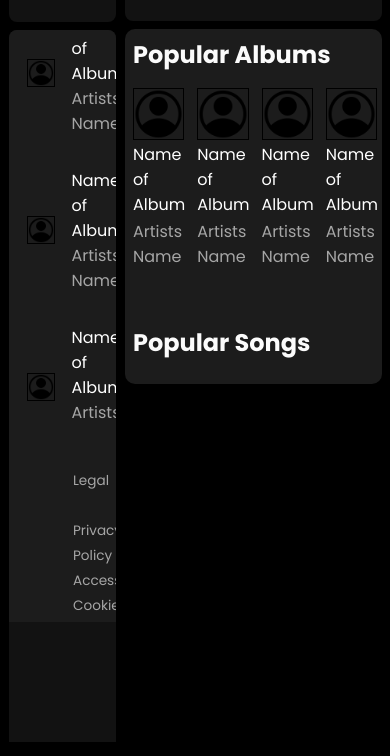
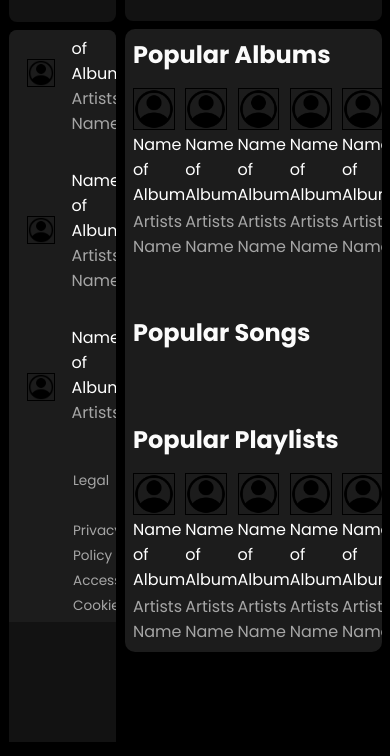
Before and after one commit to Nutan22341/MyMusic, a plain HTML site: page index.html in a window 390 px wide. Shown: the part 88-844 px from the top of the page. Drawn offline with Linux system fonts and the light colour scheme; no server answers.

```diff
--- a/index.html
+++ b/index.html
@@ -120,7 +120,7 @@
         <div class="right-content">
             <div class="right-box">
                 <h2>Popular Albums</h2>
-                <div class="right-cards-container">
+                <div class="right-cards-container" id="right-cards-albums">
                     <div class="right-card">
                         <img src="assets/account.png" alt="img" >
                         <p class="right-card-para1">Name of Album</p>
@@ -145,6 +145,24 @@
                         <p class="right-card-para2">Artists Name</p>
                         <svg data-encore-id="icon" role="img" aria-hidden="true" viewBox="0 0 24 24" class="right-card-play-svg" style="background-color: #1ed760;"  ><path d="m7.05 3.606 13.49 7.788a.7.7 0 0 1 0 1.212L7.05 20.394A.7.7 0 0 1 6 19.788V4.212a.7.7 0 0 1 1.05-.606z"></path></svg>
                     </div>
+                    <div class="right-card">
+                        <img src="assets/account.png" alt="img" >
+                        <p class="right-card-para1">Name of Album</p>
+                        <p class="right-card-para2">Artists Name</p>
+                        <svg data-encore-id="icon" role="img" aria-hidden="true" viewBox="0 0 24 24" class="right-card-play-svg" style="background-color: #1ed760;"  ><path d="m7.05 3.606 13.49 7.788a.7.7 0 0 1 0 1.212L7.05 20.394A.7.7 0 0 1 6 19.788V4.212a.7.7 0 0 1 1.05-.606z"></path></svg>
+                    </div>
+                    <div class="right-card">
+                        <img src="assets/account.png" alt="img" >
+                        <p class="right-card-para1">Name of Album</p>
+                        <p class="right-card-para2">Artists Name</p>
+                        <svg data-encore-id="icon" role="img" aria-hidden="true" viewBox="0 0 24 24" class="right-card-play-svg" style="background-color: #1ed760;"  ><path d="m7.05 3.606 13.49 7.788a.7.7 0 0 1 0 1.212L7.05 20.394A.7.7 0 0 1 6 19.788V4.212a.7.7 0 0 1 1.05-.606z"></path></svg>
+                    </div>
+                    <div class="right-card">
+                        <img src="assets/account.png" alt="img" >
+                        <p class="right-card-para1">Name of Album</p>
+                        <p class="right-card-para2">Artists Name</p>
+                        <svg data-encore-id="icon" role="img" aria-hidden="true" viewBox="0 0 24 24" class="right-card-play-svg" style="background-color: #1ed760;"  ><path d="m7.05 3.606 13.49 7.788a.7.7 0 0 1 0 1.212L7.05 20.394A.7.7 0 0 1 6 19.788V4.212a.7.7 0 0 1 1.05-.606z"></path></svg>
+                    </div>
 
                 </div>
             </div>
@@ -154,6 +172,54 @@
 
                 </div>
             </div>
+            <div class="right-box">
+                <h2>Popular Playlists</h2>
+                <div class="right-cards-container" id="right-cards-albums">
+                    <div class="right-card">
+                        <img src="assets/account.png" alt="img" >
+                        <p class="right-card-para1">Name of Album</p>
+                        <p class="right-card-para2">Artists Name</p>
+                        <svg data-encore-id="icon" role="img" aria-hidden="true" viewBox="0 0 24 24" class="right-card-play-svg" style="background-color: #1ed760;"  ><path d="m7.05 3.606 13.49 7.788a.7.7 0 0 1 0 1.212L7.05 20.394A.7.7 0 0 1 6 19.788V4.212a.7.7 0 0 1 1.05-.606z"></path></svg>
+                    </div>
+                    <div class="right-card">
+                        <img src="assets/account.png" alt="img">
+                        <p class="right-card-para1">Name of Album</p>
+                        <p class="right-card-para2">Artists Name</p>
+                        <svg data-encore-id="icon" role="img" aria-hidden="true" viewBox="0 0 24 24" class="right-card-play-svg" style="background-color: #1ed760;"  ><path d="m7.05 3.606 13.49 7.788a.7.7 0 0 1 0 1.212L7.05 20.394A.7.7 0 0 1 6 19.788V4.212a.7.7 0 0 1 1.05-.606z"></path></svg>
+                    </div>
+                    <div class="right-card">
+                        <img src="assets/account.png" alt="img">
+                        <p class="right-card-para1">Name of Album</p>
+                        <p class="right-card-para2">Artists Name</p>
+                        <svg data-encore-id="icon" role="img" aria-hidden="true" viewBox="0 0 24 24" class="right-card-play-svg" style="background-color: #1ed760;"  ><path d="m7.05 3.606 13.49 7.788a.7.7 0 0 1 0 1.212L7.05 20.394A.7.7 0 0 1 6 19.788V4.212a.7.7 0 0 1 1.05-.606z"></path></svg>
+                    </div>
+                    <div class="right-card">
+                        <img src="assets/account.png" alt="img">
+                        <p class="right-card-para1">Name of Album</p>
+                        <p class="right-card-para2">Artists Name</p>
+                        <svg data-encore-id="icon" role="img" aria-hidden="true" viewBox="0 0 24 24" class="right-card-play-svg" style="background-color: #1ed760;"  ><path d="m7.05 3.606 13.49 7.788a.7.7 0 0 1 0 1.212L7.05 20.394A.7.7 0 0 1 6 19.788V4.212a.7.7 0 0 1 1.05-.606z"></path></svg>
+                    </div>
+                    <div class="right-card">
+                        <img src="assets/account.png" alt="img" >
+                        <p class="right-card-para1">Name of Album</p>
+                        <p class="right-card-para2">Artists Name</p>
+                        <svg data-encore-id="icon" role="img" aria-hidden="true" viewBox="0 0 24 24" class="right-card-play-svg" style="background-color: #1ed760;"  ><path d="m7.05 3.606 13.49 7.788a.7.7 0 0 1 0 1.212L7.05 20.394A.7.7 0 0 1 6 19.788V4.212a.7.7 0 0 1 1.05-.606z"></path></svg>
+                    </div>
+                    <div class="right-card">
+                        <img src="assets/account.png" alt="img" >
+                        <p class="right-card-para1">Name of Album</p>
+                        <p class="right-card-para2">Artists Name</p>
+                        <svg data-encore-id="icon" role="img" aria-hidden="true" viewBox="0 0 24 24" class="right-card-play-svg" style="background-color: #1ed760;"  ><path d="m7.05 3.606 13.49 7.788a.7.7 0 0 1 0 1.212L7.05 20.394A.7.7 0 0 1 6 19.788V4.212a.7.7 0 0 1 1.05-.606z"></path></svg>
+                    </div>
+                    <div class="right-card">
+                        <img src="assets/account.png" alt="img" >
+                        <p class="right-card-para1">Name of Album</p>
+                        <p class="right-card-para2">Artists Name</p>
+                        <svg data-encore-id="icon" role="img" aria-hidden="true" viewBox="0 0 24 24" class="right-card-play-svg" style="background-color: #1ed760;"  ><path d="m7.05 3.606 13.49 7.788a.7.7 0 0 1 0 1.212L7.05 20.394A.7.7 0 0 1 6 19.788V4.212a.7.7 0 0 1 1.05-.606z"></path></svg>
+                    </div>
+
+                </div>
+            </div>
         </div>
     </div>
 </body>
```
